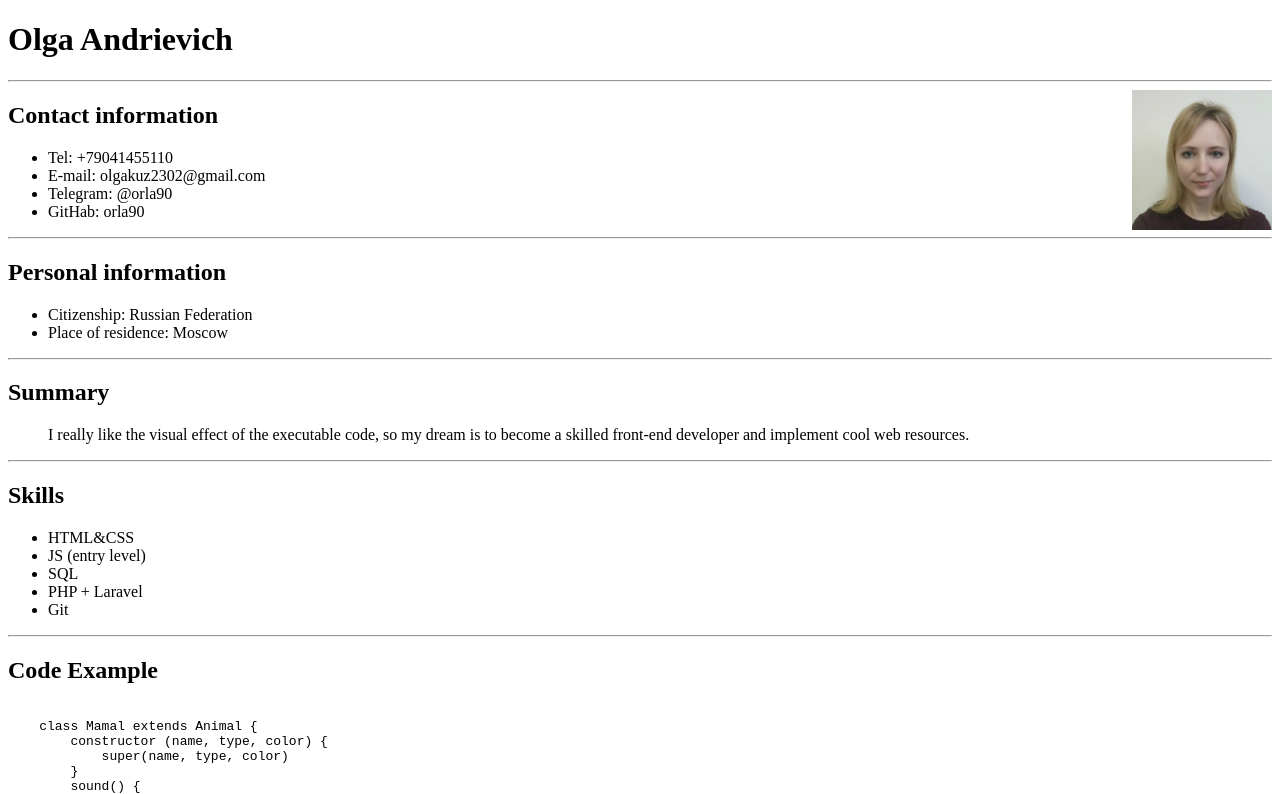
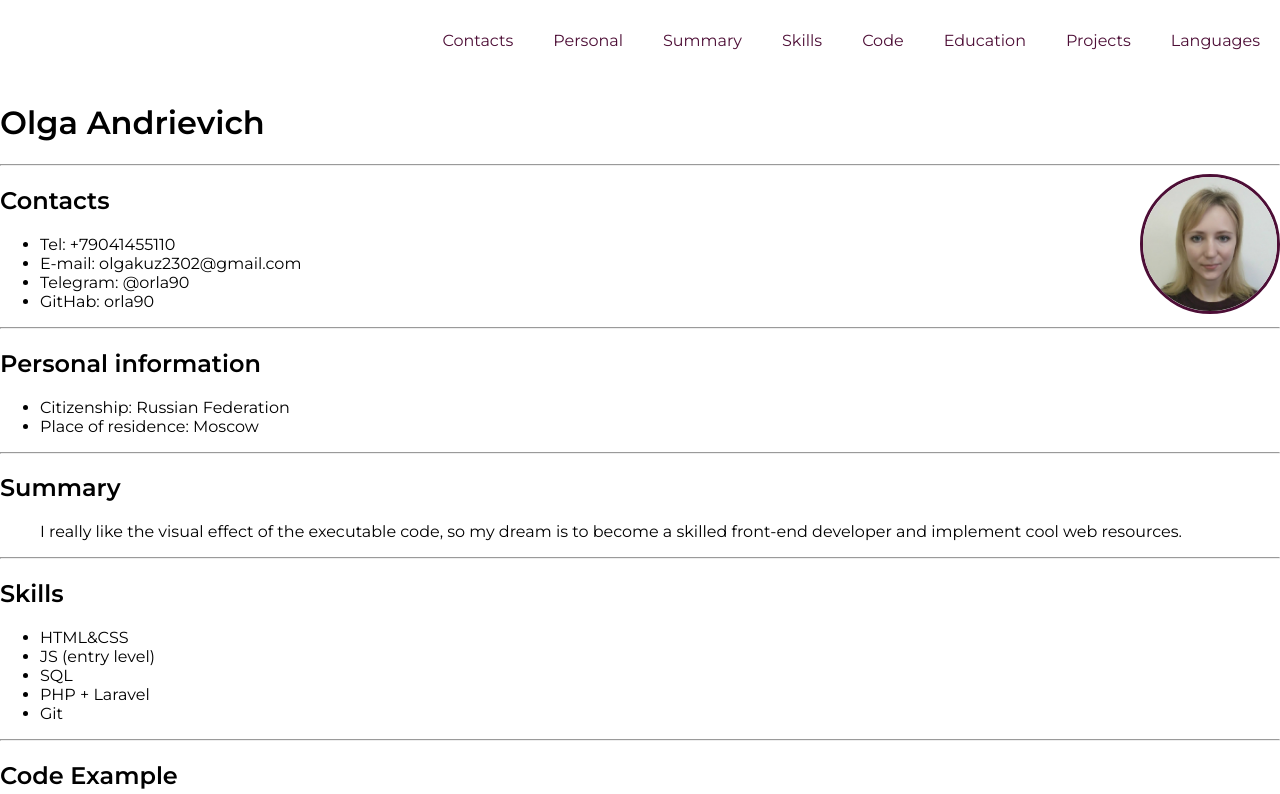
Before and after one commit to orla90/rsschool-cv, a plain HTML site: page index.html in a window 1280 px wide. Shown: the top 794 px of the page. Drawn offline with Linux system fonts and the light colour scheme.

Commit message:
feat: modify index and css files

```diff
--- a/index.html
+++ b/index.html
@@ -1,17 +1,40 @@
 <!DOCTYPE html>
 <html lang="en">
+
 <head>
     <meta charset="UTF-8">
     <meta http-equiv="X-UA-Compatible" content="IE=edge">
     <meta name="viewport" content="width=device-width, initial-scale=1.0">
+    <link rel="preconnect" href="https://fonts.googleapis.com">
+    <link rel="preconnect" href="https://fonts.gstatic.com" crossorigin>
+    <link href="https://fonts.googleapis.com/css2?family=Montserrat:wght@400;600&display=swap" rel="stylesheet">
     <link rel="stylesheet" href="style.css">
     <title>CV</title>
 </head>
+
 <body>
+    <header class="main-header">
+        <div class="container">
+            <nav class="nav">
+                <ul class="nav-list">
+                  <li class="nav-item"><a href="#contacts" class="nav-link">Contacts</a></li>
+                  <li class="nav-item"><a href="#personal_info" class="nav-link">Personal</a></li>
+                  <li class="nav-item"><a href="#summary" class="nav-link">Summary</a></li>
+                  <li class="nav-item"><a href="#skills" class="nav-link">Skills</a></li>
+                  <li class="nav-item"><a href="#code" class="nav-link">Code</a></li>
+                  <li class="nav-item"><a href="#education" class="nav-link">Education</a></li>
+                  <li class="nav-item"><a href="#projects" class="nav-link">Projects</a></li>
+                  <li class="nav-item"><a href="#languages" class="nav-link">Languages</a></li>
+                </ul>
+              </nav>
+        </div>
+    </header>
+    <main class="main">
+        <div class="container">
             <h1>Olga Andrievich</h1>
             <hr>
-<img src="foto.jpg" alt="personal foto" class="foto">
-<h2>Contact information</h2>
+            <img src="assets/img/foto.jpg" alt="personal foto" class="foto">
+            <h2 id="contacts">Contacts</h2>
             <ul>
                 <li>Tel: +79041455110</li>
                 <li>E-mail: olgakuz2302@gmail.com</li>
@@ -19,16 +42,18 @@
                 <li>GitHab: orla90</li>
             </ul>
             <hr>
-<h2>Personal information</h2>
+            <h2 id="personal_info">Personal information</h2>
             <ul>
                 <li>Citizenship: Russian Federation</li>
                 <li>Place of residence: Moscow</li>
             </ul>
             <hr>
-<h2>Summary</h2>
-<blockquote>I really like the visual effect of the executable code, so my dream is to become a skilled front-end developer and implement cool web resources.</blockquote>
+            <h2 id="summary">Summary</h2>
+            <blockquote>I really like the visual effect of the executable code, so my dream is to become a skilled
+                front-end
+                developer and implement cool web resources.</blockquote>
             <hr>
-<h2>Skills</h2>
+            <h2 id="skills">Skills</h2>
             <ul>
                 <li>HTML&CSS</li>
                 <li>JS (entry level)</li>
@@ -37,7 +62,7 @@
                 <li>Git</li>
             </ul>
             <hr>
-<h2>Code Example</h2>
+            <h2 id="code">Code Example</h2>
             <pre>
     <code>
     class Mamal extends Animal {
@@ -51,7 +76,7 @@
     </code>
 </pre>
             <hr>
-<h2>Education</h2>
+            <h2 id="education">Education</h2>
             <ol>
                 <li>Education Institution: Irkutsk State Linguistic University
                     <br>Specialty: Theoretical and Applied Linguistics
@@ -63,11 +88,21 @@
                     <br>HTML, CSS, JavaScript (Udemy, FreeCodeCamp)
                 </li>
                 <li>Interpreter courses:
-        <br>English / German  (University of Applied Sciences, Germany))
+                    <br>English / German (University of Applied Sciences, Germany))
                 </li>
             </ol>
             <hr>
-<h2>Additional Information</h2>
+            <h2 id="projects">Projects</h2>
+            <hr>
+            <h2 id="languages">Languages</h2>
             Language skills: English (fluent), German (advanced threshold)
+        </div>
+    </main>
+    <footer class="main-footer">
+        <div class="container">
+
+        </div>
+    </footer>
 </body>
+
 </html>
--- a/style.css
+++ b/style.css
@@ -1,6 +1,56 @@
+html {
+    scroll-behavior: smooth;
+}
+
+body {
+    display: flex;
+    flex-direction: column;
+    justify-content: space-between;
+    min-height: 100vh;
+    margin: 0;
+    padding: 0;
+    font-family: 'Montserrat', sans-serif;
+}
+
+* {
+    box-sizing: border-box;
+  }
+
+.container {
+    max-width: 1440px;
+    margin: 0 auto;
+}
+
+.nav-list {
+    display: flex;
+    justify-content: right;
+    align-items: center;
+    list-style: none;
+}
+
+.nav-link {
+    padding: 0 20px;
+    line-height: 50px;
+    text-decoration: none;
+    color: rgb(77, 14, 54);
+    transition: .3s;
+}
+
+.nav-link:hover {
+    color: rgb(77, 70, 54);
+}
+
 .foto {
     width: 140px;
     height: 140px;
     float: right;
     margin-left: 20px;
+    border-radius: 50%;
+    border: solid 3px ;
+    border-color: rgb(77, 14, 54);
+    transition: .5s;
 }
+
+.foto:hover {
+    transform: scale(1.1);
+}
```
Also changed, not shown: assets/img/foto.jpg (renamed from foto.jpg). Lines whose indentation alone changed are shown as unchanged.
